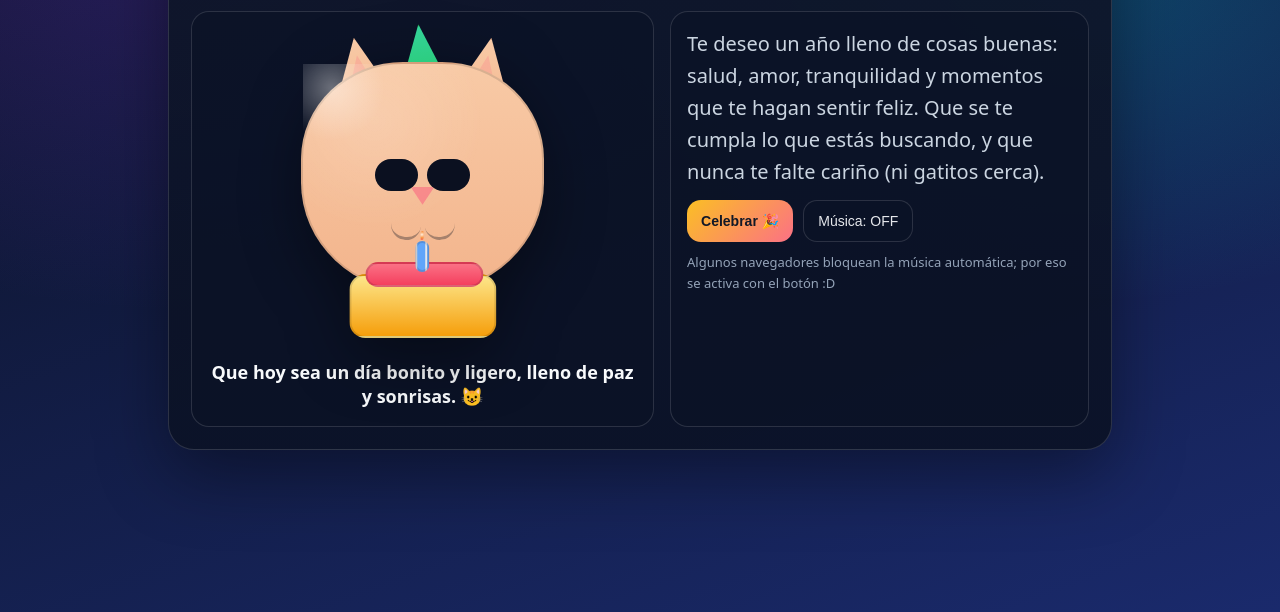
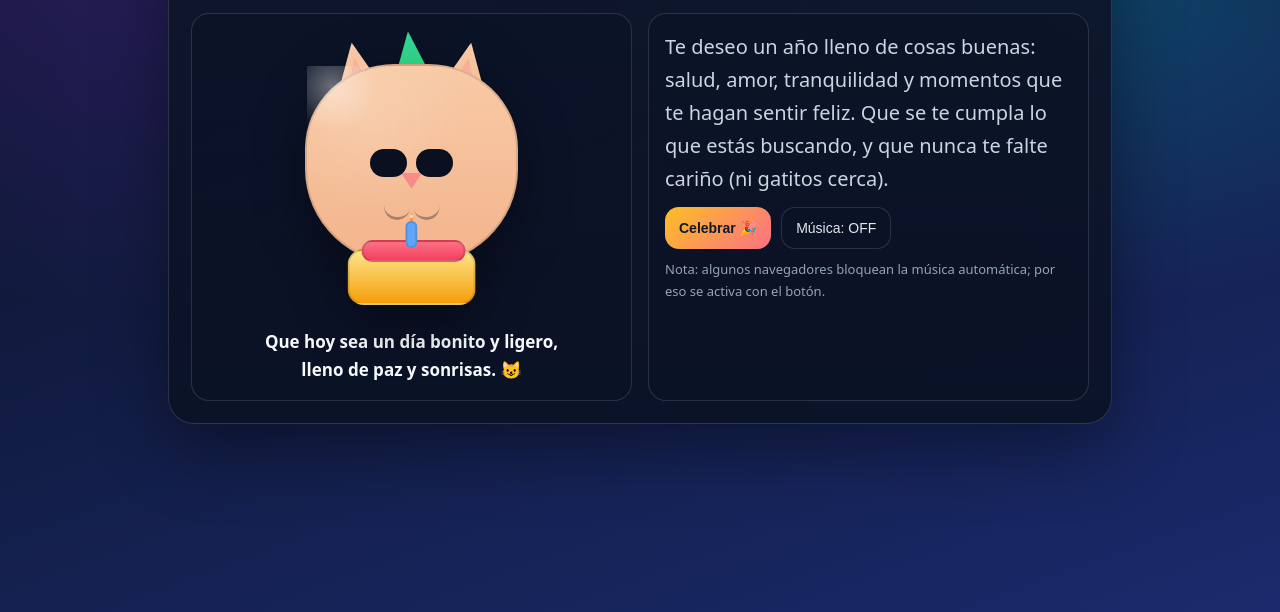
Before and after one commit to adrianmc123/susana, a plain HTML site: page index.html in a window 1280 px wide. Shown: the part 188-800 px from the top of the page. Drawn offline with Linux system fonts and the light colour scheme.

Commit message:
Update index.html

```diff
--- a/index.html
+++ b/index.html
@@ -10,7 +10,6 @@
   <meta property="og:title" content="¡Feliz cumple, Susana! 😺🎉" />
   <meta property="og:description" content="Una tarjeta con cariño de Adrián (con confeti y un gatito)." />
   <meta property="og:url" content="https://adrianmc123.github.io/susana/" />
-  <!-- Sube pastel.svg al mismo folder que index.html (root) -->
   <meta property="og:image" content="https://adrianmc123.github.io/REPO/pastel.svg" />
   <meta property="og:image:alt" content="Gatito de cumpleaños con confeti" />
 
@@ -21,8 +20,6 @@
       --accent:#fbbf24; --pink:#fb7185; --mint:#34d399;
     }
     *{box-sizing:border-box}
-
-    /* CLAVE: permitir scroll vertical en móvil */
     body{
       margin:0;
       min-height:100vh;
@@ -33,7 +30,7 @@
         radial-gradient(900px 600px at 85% 20%, #06b6d444, transparent 55%),
         linear-gradient(160deg,var(--bg1),var(--bg2));
       overflow-x:hidden;
-      overflow-y:auto;
+      overflow-y:auto; /* importante para móvil */
     }
 
     .wrap{
@@ -71,28 +68,31 @@
 
     h1{
       margin:14px 0 8px;
-      font-size:clamp(28px,4.2vw,46px);
+      font-size:clamp(26px,4.2vw,46px);
       letter-spacing:-0.02em;
-      line-height:1.1;
+      line-height:1.12;
+      overflow-wrap:anywhere; /* por si algún día pones texto largo */
     }
     .name{color:var(--accent); font-weight:800}
     p{
       margin:0;
       color:var(--muted);
       font-size:clamp(15px,2vw,18px);
-      line-height:1.6;
+      line-height:1.65;
+      overflow-wrap:anywhere;
     }
 
+    /* Paneles: en desktop 2 columnas, en móvil 1 */
     .grid{
       display:grid;
       gap:16px;
       margin-top:16px;
-      grid-template-columns: 1.05fr .95fr;
+      grid-template-columns: 1fr 1fr;
       align-items:stretch;
     }
     @media (max-width: 860px){
-      .grid{grid-template-columns:1fr;}
-      .card{padding:18px;}
+      .grid{ grid-template-columns: 1fr; }
+      .card{ padding:18px; }
     }
 
     .panel{
@@ -100,23 +100,32 @@
       background:#0b1226aa;
       border-radius:18px;
       padding:16px;
+      min-width:0; /* evita que el contenido empuje el panel */
     }
 
-    /* CLAVE: no recortar al gato */
+    /* Gatito: hacemos que SIEMPRE quepa dentro del panel */
     .catBox{
       display:grid;
-      place-items:center;
-      padding:18px;
+      grid-template-rows: auto auto;
+      gap:12px;
+      justify-items:center;
+      padding:16px;
       position:relative;
-      overflow:visible;
+      overflow:hidden; /* ahora sí, pero con padding suficiente */
     }
 
     .cat{
-      width:min(320px,78vw);
+      /* En vez de 320 fijo, lo atamos al ancho del panel */
+      width:min(280px, 100%);
+      max-width:100%;
       aspect-ratio: 1 / 1;
       position:relative;
-      filter: drop-shadow(0 20px 30px #00000066);
+      filter: drop-shadow(0 18px 26px #00000066);
+      margin-top:6px;
     }
+
+    /* Para que nada se salga del cuadrado del gato */
+    .cat *{ max-width:100%; }
 
     .head{
       position:absolute; inset:10% 12% 18% 12%;
@@ -223,11 +232,12 @@
     }
 
     .softLine{
-      margin-top:10px;
+      margin:0;
       text-align:center;
-      font-weight:750;
-      font-size:clamp(14px,2vw,18px);
+      font-weight:700;
+      font-size:clamp(14px,2vw,17px);
       color:#f8fafc;
+      max-width: 32ch; /* evita que se haga demasiado ancho */
     }
 
     .actions{
@@ -261,7 +271,7 @@
     <div class="card" role="article" aria-label="Tarjeta de cumpleaños">
       <header>
         <div class="pill">🎂 Feliz cumpleaños</div>
-        <div class="pill" id="dateBadge">📅 17 de febrero</div>
+        <div class="pill" id="dateBadge">📅 27 de febrero</div>
       </header>
 
       <h1>Susana, <span class="name">¡feliz cumple!</span> ✨</h1>
@@ -284,7 +294,7 @@
               <div class="candle"><div class="flame"></div></div>
             </div>
           </div>
-          <div class="softLine">Que hoy sea un día bonito y ligero, lleno de paz y sonrisas. 😺</div>
+          <p class="softLine">Que hoy sea un día bonito y ligero, lleno de paz y sonrisas. 😺</p>
         </section>
 
         <section class="panel" aria-label="Mensaje y controles">
@@ -296,18 +306,17 @@
           <div class="actions">
             <button class="primary" id="btnCelebrate">Celebrar 🎉</button>
             <button id="btnMusic">Música: OFF</button>
-
           </div>
 
           <p class="small">
-             Algunos navegadores bloquean la música automática; por eso se activa con el botón :D
+            Nota: algunos navegadores bloquean la música automática; por eso se activa con el botón.
           </p>
         </section>
       </div>
     </div>
   </div>
 
-  <!-- Asegúrate de subir feliz_cumple.mp3 junto a index.html (mismo folder) -->
+  <!-- Sube feliz_cumple.mp3 junto a index.html (mismo folder) -->
   <audio id="music" preload="auto" loop>
     <source src="feliz_cumple.mp3" type="audio/mpeg">
   </audio>
@@ -332,10 +341,13 @@
 
       const dur = 2200 + Math.random()*1800;
       const x = (Math.random()*2-1)*120;
-      s.animate([
-        { transform:`translate(0,0) rotate(0deg)`, opacity:1 },
-        { transform:`translate(${x}px, 105vh) rotate(720deg)`, opacity:1 }
-      ], { duration: dur, easing:"cubic-bezier(.2,.7,.2,1)" });
+      s.animate(
+        [
+          { transform:`translate(0,0) rotate(0deg)`, opacity:1 },
+          { transform:`translate(${x}px, 105vh) rotate(720deg)`, opacity:1 }
+        ],
+        { duration: dur, easing:"cubic-bezier(.2,.7,.2,1)" }
+      );
 
       setTimeout(()=>s.remove(), dur+50);
     }
@@ -363,17 +375,9 @@
     }
   });
 
-
-    const text =
-      "Susana, ¡feliz cumpleaños! ✨\n\n" +
-      "Te deseo un año lleno de salud, amor, tranquilidad y momentos felices.\n" +
-      "Que se te cumpla lo que estás buscando y que nunca te falte cariño.\n\n" +
-      "Con cariño, Adrián.";
-
-
-  // Auto confetti si se abre el 17 de febrero
+  // Auto confetti si se abre el 27 de febrero
   const now = new Date();
-  if(now.getDate() === 17 && now.getMonth() === 1){
+  if(now.getDate() === 27 && now.getMonth() === 1){
     setTimeout(celebrate, 650);
   }
 </script>
```
